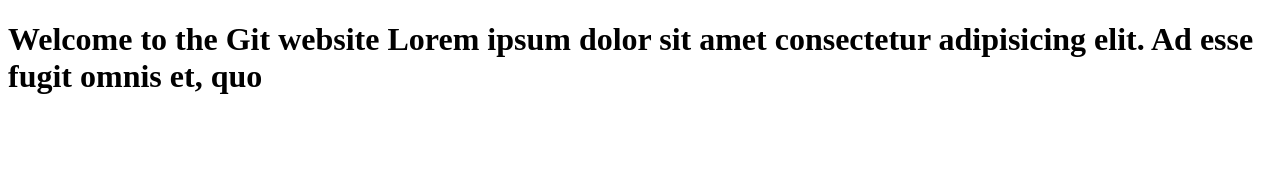
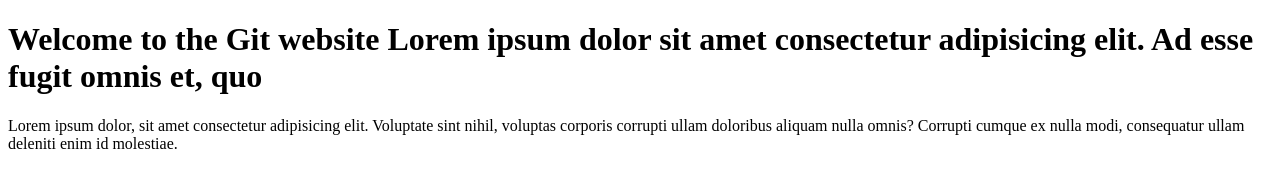
Before and after one commit to Jovito20044/Learm-git, a plain HTML site: page index.html in a window 1280 px wide. Drawn offline with Linux system fonts and the light colour scheme.

Commit message:
Added one moe extra paragraph to the index.html file.

```diff
--- a/index.html
+++ b/index.html
@@ -1,15 +1,21 @@
 <!DOCTYPE html>
 <html lang="en">
-<head>
-    <meta charset="UTF-8">
-    <meta name="viewport" content="width=device-width, initial-scale=1.0">
+  <head>
+    <meta charset="UTF-8" />
+    <meta name="viewport" content="width=device-width, initial-scale=1.0" />
     <title>Git website</title>
-</head>
-<body>
+  </head>
+  <body>
+    <h1>
+      Welcome to the Git website Lorem ipsum dolor sit amet consectetur
+      adipisicing elit. Ad esse fugit omnis et, quo
+    </h1>
 
-    <h1>
-        Welcome to the Git website
-        Lorem ipsum dolor sit amet consectetur adipisicing elit. Ad esse fugit omnis et, quo
-
-</body>
+    <p>
+      Lorem ipsum dolor, sit amet consectetur adipisicing elit. Voluptate sint
+      nihil, voluptas corporis corrupti ullam doloribus aliquam nulla omnis?
+      Corrupti cumque ex nulla modi, consequatur ullam deleniti enim id
+      molestiae.
+    </p>
+  </body>
 </html>
```
